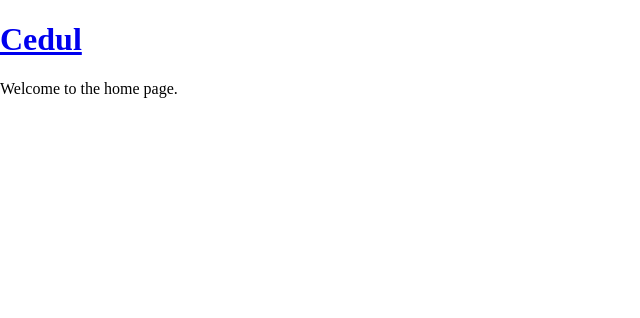
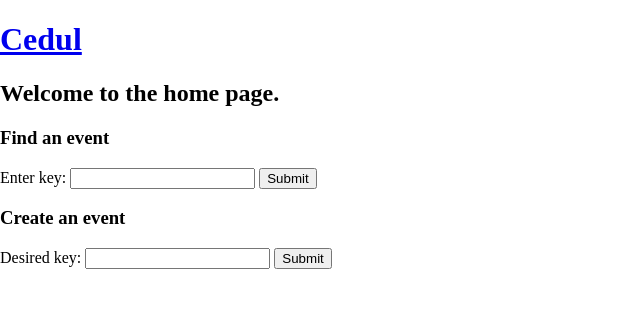
Before and after one commit to j-bro/cedul, a Django app: page / in a window 1280 px wide. Shown: the top 318 px of the page, without its empty margins (0-640 px from the left). Run offline with Django 3.2, Linux system fonts and the light colour scheme.

Commit message:
Added event_redirect and create_event views & templates. Can access event at /<public_key>. Home page has fields to find an event and to create an event.

```diff
--- /dev/null
+++ b/cedul_app/forms.py
@@ -0,0 +1 @@
+from django import forms
--- a/cedul_app/templates/cedul_app/home.html
+++ b/cedul_app/templates/cedul_app/home.html
@@ -3,6 +3,7 @@
     <head>
         <title>
             {% block title %}
+            Cedul
             {% endblock %}
         </title>
     </head>
@@ -10,9 +11,22 @@
     {% block styles %}{% endblock %}
 
     <body style="margin: 0">
-        <h1 id="header">
-            <a href="/">Cedul</a>
-        </h1>
-        Welcome to the home page.
+        <h1 id="header"><a href="/">Cedul</a></h1>
+
+        <h2>Welcome to the home page.</h2>
+
+        <h3>Find an event</h3>
+        <form action="{% url 'event_redirect' %}" method='get'>{% csrf_token %}
+		<label>Enter key: </label>
+		<input type='text' name='public_key'/>
+		<input type='submit' value='Submit' />
+		</form>
+
+		<h3>Create an event</h3>
+        <form action="{% url 'create_event' %}" method='get'>{% csrf_token %}
+		<label>Desired key: </label>
+		<input type='text' name='public_key'/>
+		<input type='submit' value='Submit' />
+		</form>
     </body>
 </html>
--- a/cedul_app/urls.py
+++ b/cedul_app/urls.py
@@ -4,5 +4,7 @@ from cedul_app import views
 
 urlpatterns = patterns('',
     url(r'^$', views.home, name='home'),
-    url(r'^(?P<event_key>\d+)/$', views.event, name='event')
+    url(r'^event_redirect/', views.event_redirect, name='event_redirect'),
+    url(r'^create_event/', views.create_event, name='create_event'),
+    url(r'^(?P<public_key>\w+)/$', views.event, name='event')
 )
--- a/cedul_app/views.py
+++ b/cedul_app/views.py
@@ -1,19 +1,33 @@
 from django.shortcuts import render
 from django.http import HttpResponse
-from django.shortcuts import get_object_or_404
+from django.shortcuts import get_object_or_404, redirect
 
 from cedul_app.models import Event
 
-# Create your views here.
 
 # Main home page view
 def home(request):
 	context = None
 	return render(request, 'cedul_app/home.html', context)
 
-# event display page
-def event(request, event_key):
-	e = get_object_or_404(Event, pk=event_key)
-	attendees = e.attendee_set.all()
-	context = {'event': e, 'attendees': attendees}
+# Create an event page
+def create_event(request):
+	public_key = request.GET.get('public_key')
+	context = {'public_key': public_key}
+	return render(request, 'cedul_app/create_event.html', context)
+
+# Event search redirect
+def event_redirect(request):
+	public_key = request.GET.get('public_key')
+	try:
+	    Event.objects.get(public_key=public_key)
+	except Event.DoesNotExist:
+		## Fix this to stay on home page
+		redirect('home')
+	return redirect('event', public_key=public_key)
+
+# Event display page
+def event(request, public_key):
+	e = get_object_or_404(Event, public_key=public_key)
+	context = {'event': e}
 	return render(request, 'cedul_app/event.html', context)
```
Also changed, not shown: cedul_app/admin.py (+9 -6 lines), cedul_app/models.py (+18 -9 lines), cedul_app/templates/cedul_app/create_event.html (added, +24 -0 lines), cedul_app/templates/cedul_app/event.html (+11 -7 lines).
